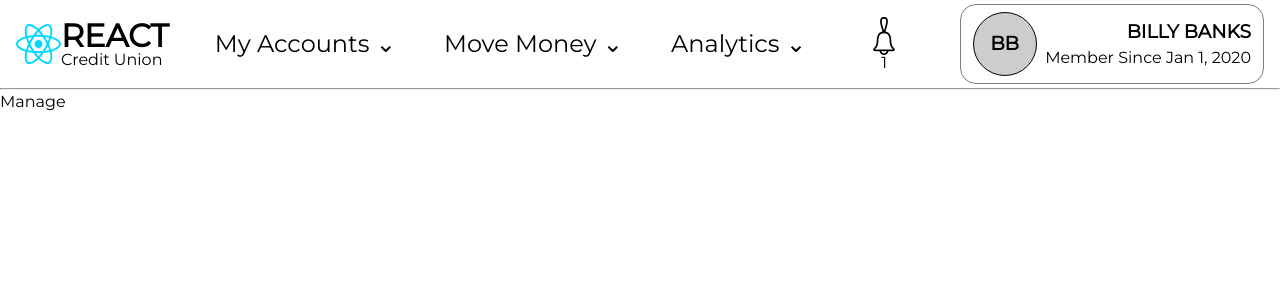
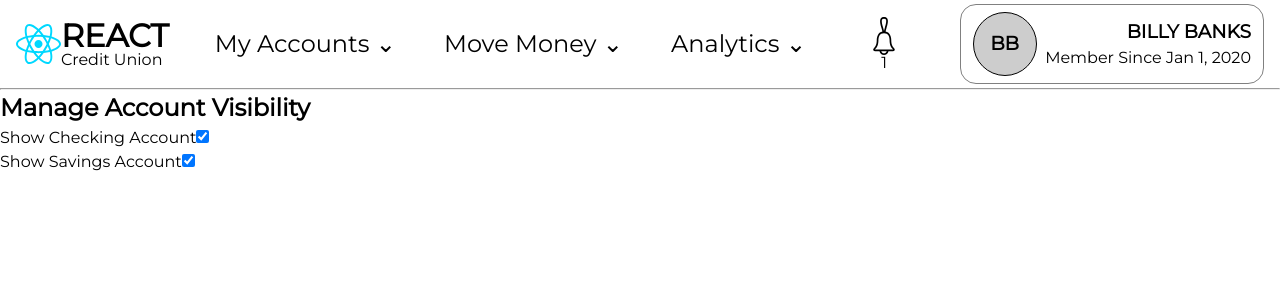
Before and after one commit to jskomal/banking-FE, a React (Vite) app: page /manage in a window 1280 px wide. Shown: the top 300 px of the page. Built offline with nearby package versions, Linux system fonts and the light colour scheme.

Commit message:
Create Manage Component

```diff
--- a/src/components/Manage.tsx
+++ b/src/components/Manage.tsx
@@ -9,7 +9,45 @@ type ManageProps = {
 }
 
 function Manage({ userInfo, setUserInfo }: ManageProps) {
-  return <div>Manage</div>
+  const handleCheckingVisibility = () => {
+    setUserInfo((prev) => {
+      prev.settings.isCheckingShown = !prev.settings.isCheckingShown
+      return { ...prev }
+    })
+  }
+
+  const handleSavingsVisibility = () => {
+    setUserInfo((prev) => {
+      prev.settings.isSavingsShown = !prev.settings.isSavingsShown
+      return { ...prev }
+    })
+  }
+
+  return (
+    <div className='manage-view'>
+      <div className='manage-container'>
+        <h2>Manage Account Visibility</h2>
+        <div className='input-pair'>
+          <span>Show Checking Account</span>
+          <input
+            className='checkbox'
+            type='checkbox'
+            checked={userInfo.settings.isCheckingShown}
+            onChange={handleCheckingVisibility}
+          />
+        </div>
+        <div className='input-pair'>
+          <span>Show Savings Account</span>
+          <input
+            className='checkbox'
+            type='checkbox'
+            checked={userInfo.settings.isSavingsShown}
+            onChange={handleSavingsVisibility}
+          />
+        </div>
+      </div>
+    </div>
+  )
 }
 
 export default Manage
```
